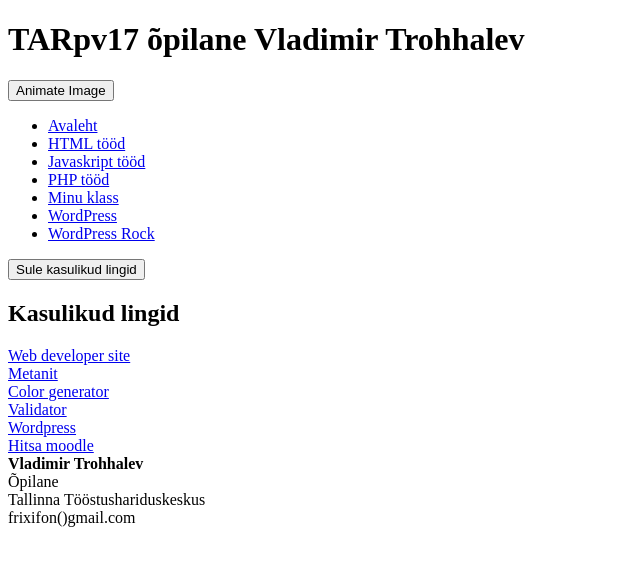
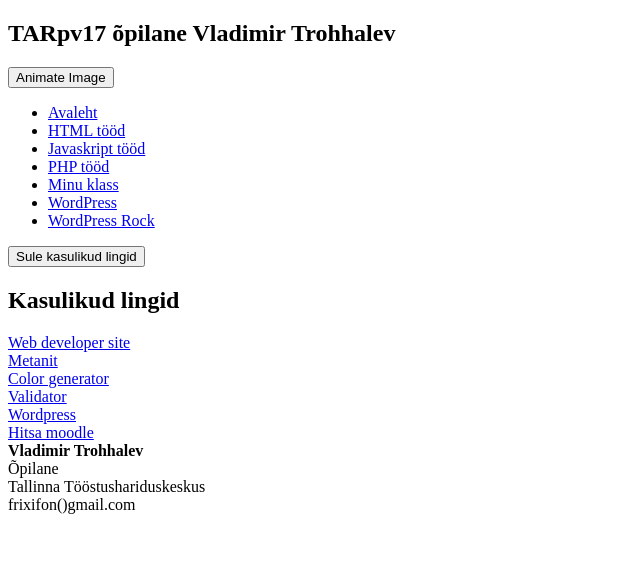
Before and after one commit to frixifon/Repository_Ryhm6, a plain HTML site: page git/index.html in a window 1280 px wide. Shown: the whole page, without its empty margins (0-640 px from the left). Drawn offline with Linux system fonts and the light colour scheme.

Commit message:
h2 added

```diff
--- a/git/index.html
+++ b/git/index.html
@@ -10,7 +10,7 @@
 
   <!--Шапка страницы-->
   <header>
-    <h1>TARpv17 õpilane Vladimir Trohhalev</h1>
+    <h2>TARpv17 õpilane Vladimir Trohhalev</h2>
     <!--TODO: Добавить любую картинку-->
   </header>
   <input type="button" value="Animate Image" id="AnimateImageButton">
```
